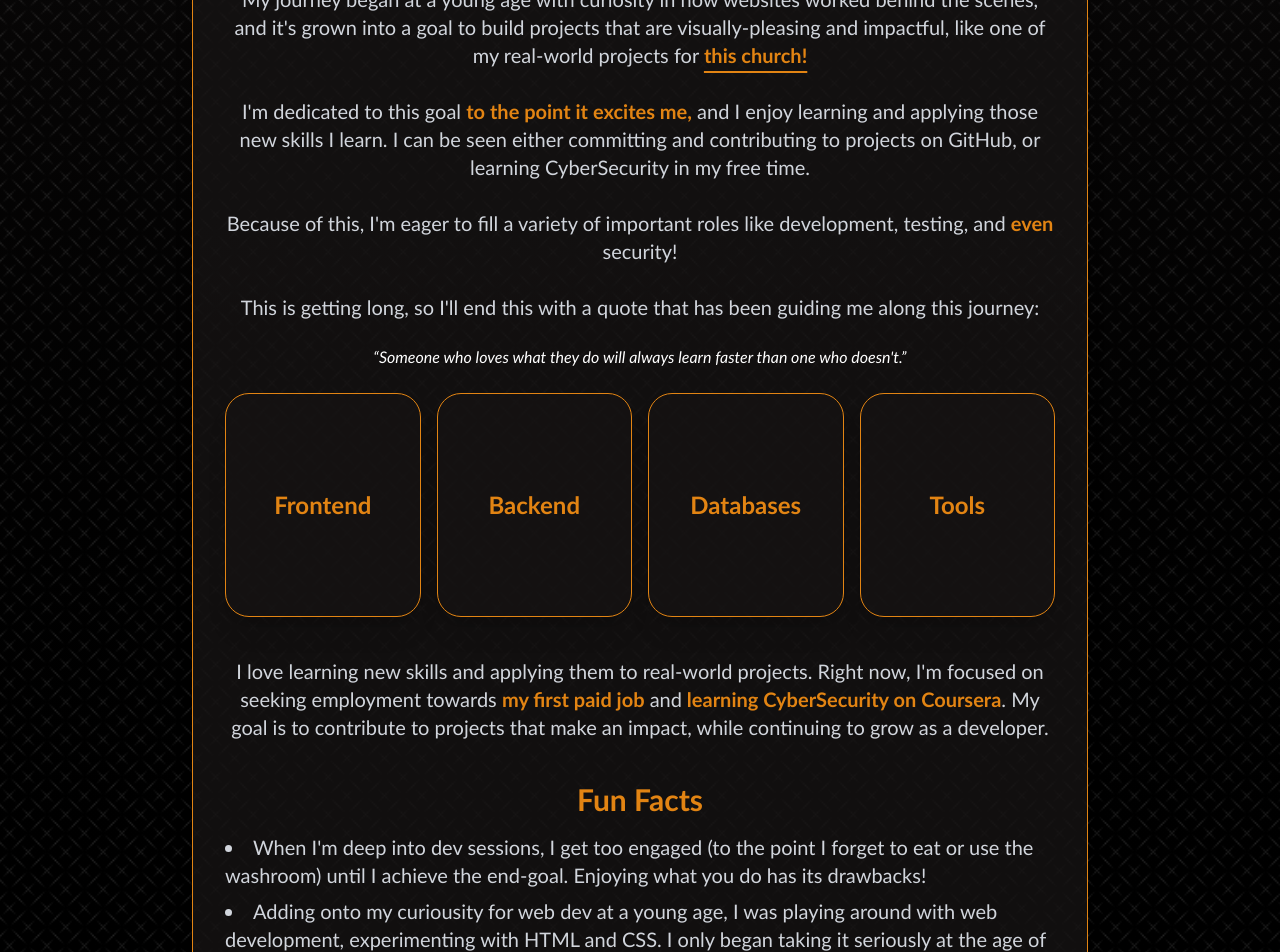
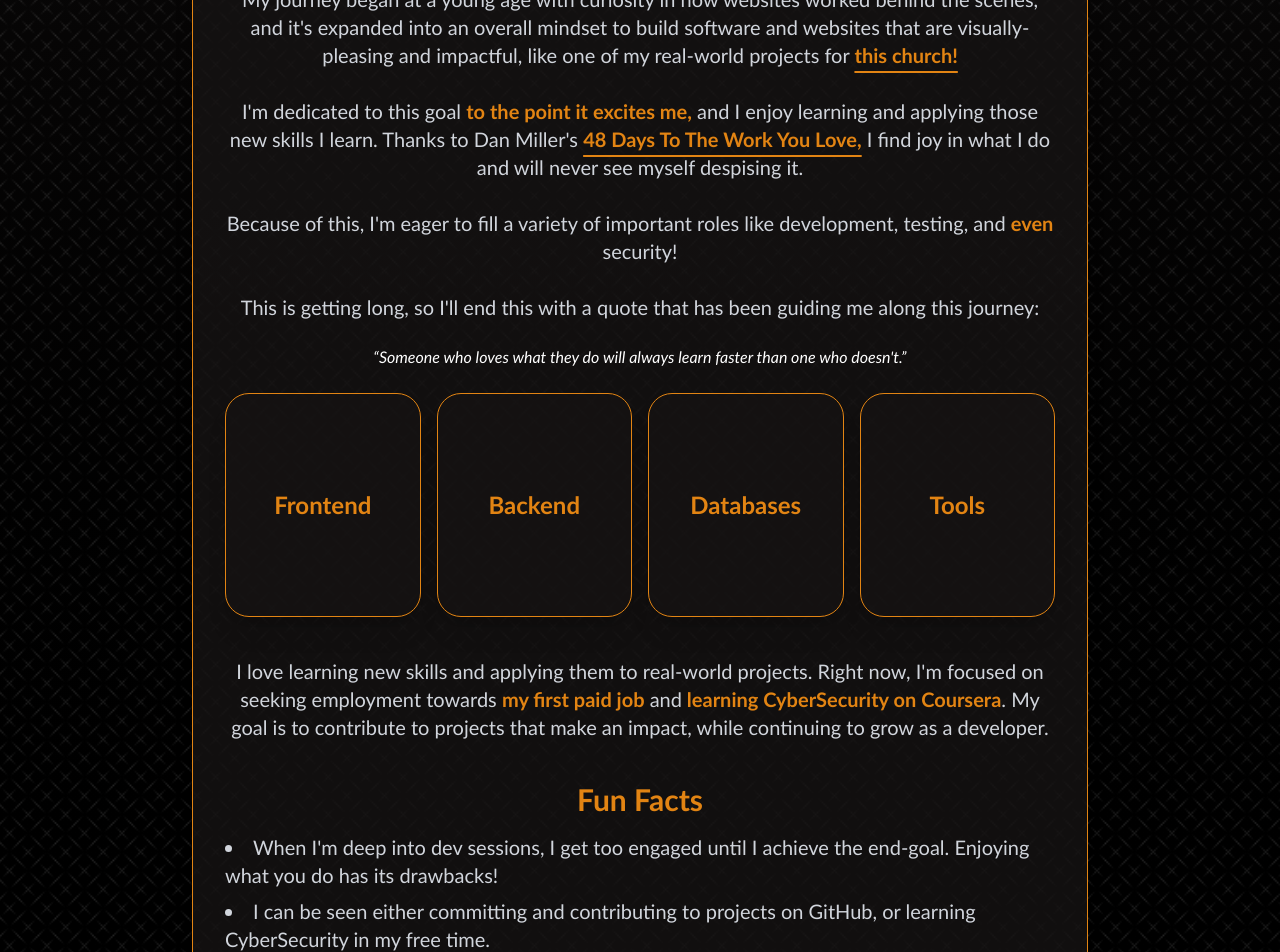
Before and after one commit to Dcai1/Portfolio, a Next.js app: page /about in a window 1280 px wide. Shown: the part 320-1272 px from the top of the page. Built offline with nearby package versions, Linux system fonts and the light colour scheme.

Commit message:
- Refactored AboutPage content for clarity and improved descriptions of experiences and skills.

```diff
--- a/src/app/about/AboutPage.tsx
+++ b/src/app/about/AboutPage.tsx
@@ -42,9 +42,9 @@ export default function AboutPage() {
           />{" "}
           <br /> <br />
           My journey began at a young age with curiosity in how websites worked
-          behind the scenes, and it&apos;s grown into a goal to build projects
-          that are visually-pleasing and impactful, like one of my real-world
-          projects for{" "}
+          behind the scenes, and it&apos;s expanded into an overall mindset to
+          build software and websites that are visually-pleasing and impactful,
+          like one of my real-world projects for{" "}
           <AnimatedLink
             href="https://thefoundationontherockrevival.org/"
             text="this church!"
@@ -55,9 +55,13 @@ export default function AboutPage() {
             text="to the point it excites me,"
             className="font-semibold"
           />{" "}
-          and I enjoy learning and applying those new skills I learn. I can be
-          seen either committing and contributing to projects on GitHub, or
-          learning CyberSecurity in my free time.
+          and I enjoy learning and applying those new skills I learn. Thanks to
+          Dan Miller&apos;s{" "}
+          <AnimatedLink
+            text="48 Days To The Work You Love,"
+            href="https://www.amazon.ca/48-Days-Work-You-Love/dp/1433669331"
+          />{" "}
+          I find joy in what I do and will never see myself despising it.
           <br /> <br />
           Because of this, I&apos;m eager to fill a variety of important roles
           like development, testing, and <Highlight text="even" /> security!
@@ -138,18 +142,16 @@ export default function AboutPage() {
           </h2>
           <ul className="space-y-2 text-lg text-gray-300 list-disc list-inside sm:text-xl">
             <li>
-              When I&apos;m deep into dev sessions, I get too engaged (to the
-              point I forget to eat or use the washroom) until I achieve the
-              end-goal. Enjoying what you do has its drawbacks!
+              When I&apos;m deep into dev sessions, I get too engaged until I
+              achieve the end-goal. Enjoying what you do has its drawbacks!
             </li>
             <li>
-              Adding onto my curiousity for web dev at a young age, I was
-              playing around with web development, experimenting with HTML and
-              CSS. I only began taking it seriously at the age of 20.
+              I can be seen either committing and contributing to projects on
+              GitHub, or learning CyberSecurity in my free time.
             </li>
             <li>
-              Outside of coding, I enjoy playing around in dev tools on websites
-              I didn&apos;t make. There are always things to learn!
+              Outside of coding, I enjoy experimenting in dev tools on websites
+              I didn&apos;t build.
             </li>
           </ul>
         </motion.div>
```
